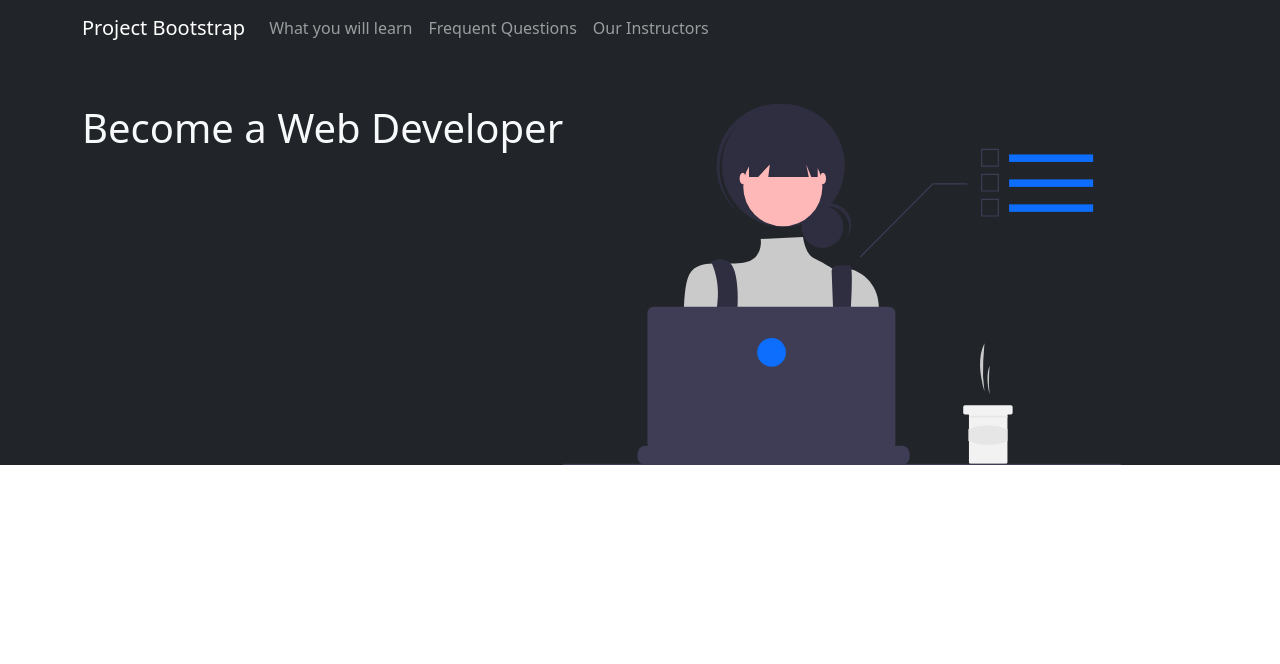
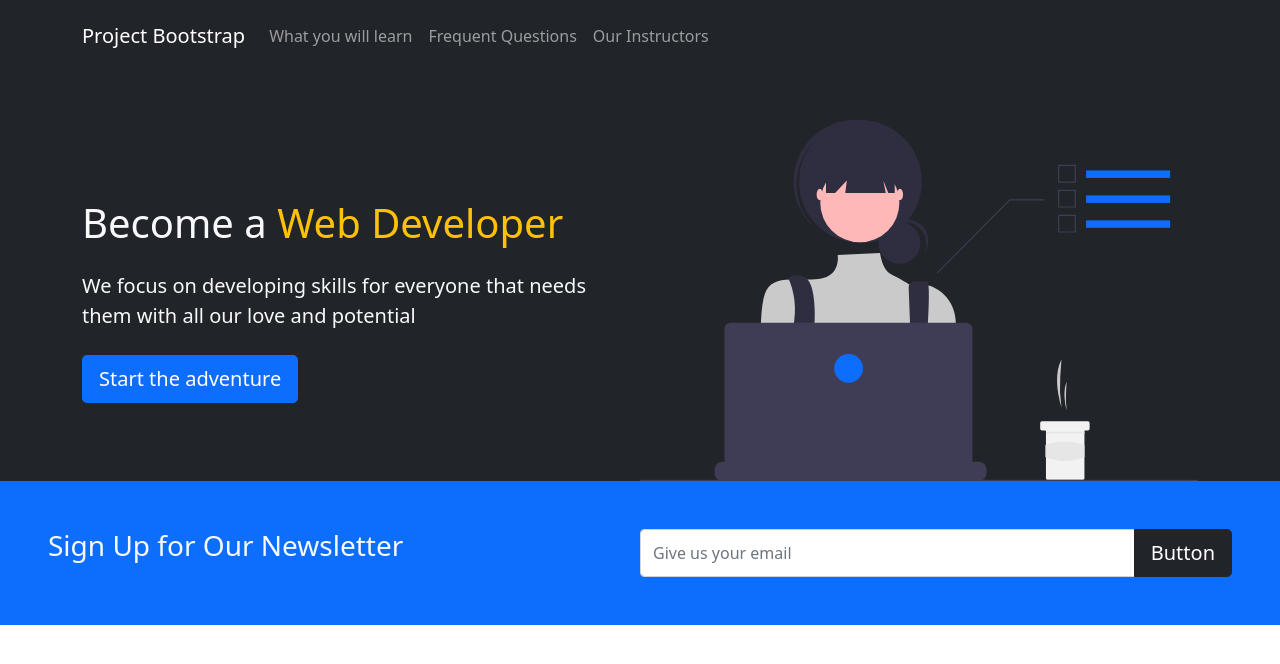
Before and after one commit to GonzaloCalleriza/Project-Bootstrap, a plain HTML site: page index.html in a window 1280 px wide. Drawn offline with nearby package versions, Linux system fonts and the light colour scheme.

Commit message:
Finished Newsletter section

```diff
--- a/index.html
+++ b/index.html
@@ -10,7 +10,7 @@
 </head>
 <body>
     <!-- Nav Bar section -->
-    <nav class="navbar navbar-expand-lg bg-dark navbar-dark">
+    <nav class="navbar navbar-expand-lg bg-dark navbar-dark py-3">
         <div class="container">
             <a href="#" class="navbar-brand"> Project Bootstrap </a>
             <button class="navbar-toggler" type="button" data-bs-toggle="collapse" data-bs-target="navmenu">
@@ -32,16 +32,35 @@
         </div>
     </nav>
     <!-- Showcase -->
-    <section class="bg-dark text-light pt-5 text-center">
+    <section class="bg-dark text-light pt-5 p-lg-0 pt-lg-5 text-center text-sm-start">
         <div class="container">
-            <div class="d-sm-flex">
+            <div class="d-sm-flex align-items-center justify-content-between" >
                 <div>
-                    <h1>Become a Web Developer</h1>
+                    <h1>Become a <span class="text-warning"> Web Developer</span></h1>
+                    <p class="lead my-4">
+                        We focus on developing skills for everyone that needs them with all our love and potential
+                    </p>
+                    <button class="btn btn-primary btn-lg"> Start the adventure</button>
                 </div>
-                <img class="img-fluid w-50" src="img/showcase.svg" alt="showcase">
+                <img class="img-fluid w-50 d-none d-sm-block" src="img/showcase.svg" alt="showcase">
             </div>
         </div>
     </section>
+    <!-- Newsletter subscription -->
+    <section class="bg-primary text-light p-5
+        <div class="container">
+            <div class="d-md-flex justify-content-between align-content-center">
+                <h3 class="mb-3 mb-md-0"> Sign Up for Our Newsletter</h3>
+                <div class="input-group news-input">
+                    <input type="text" class="form-control" placeholder="Give us your email">
+                    <button class="btn btn-dark btn-lg" type="button">Button</button>
+                  </div>
+            </div>
+        </div>
+    </section>
+
+
+
     <script src="https://cdn.jsdelivr.net/npm/bootstrap@5.1.3/dist/js/bootstrap.bundle.min.js" integrity="sha384-ka7Sk0Gln4gmtz2MlQnikT1wXgYsOg+OMhuP+IlRH9sENBO0LRn5q+8nbTov4+1p" crossorigin="anonymous"></script>
 </body>
 </html>
--- a/style.css
+++ b/style.css
@@ -0,0 +1,5 @@
+@media (min-width: 768px) {
+    .news-input {
+      width: 50%;
+    }
+  }
```
